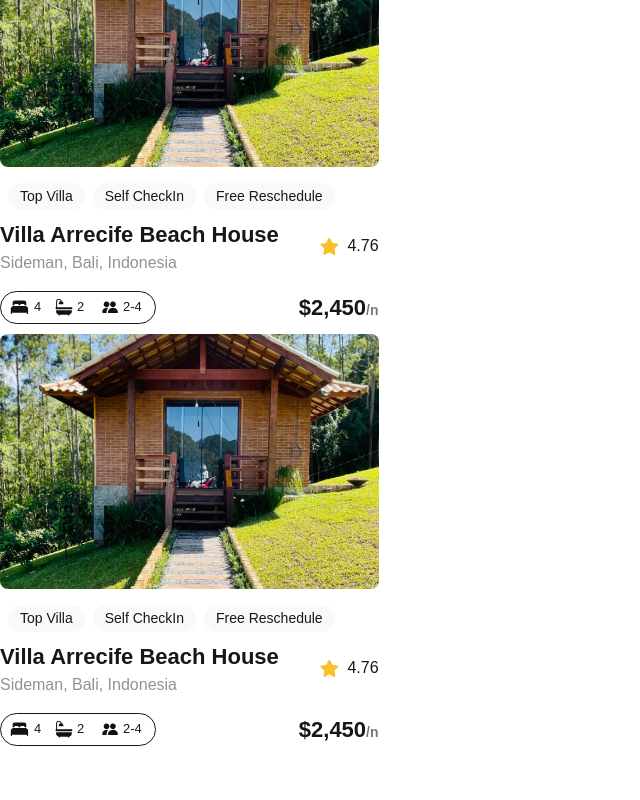
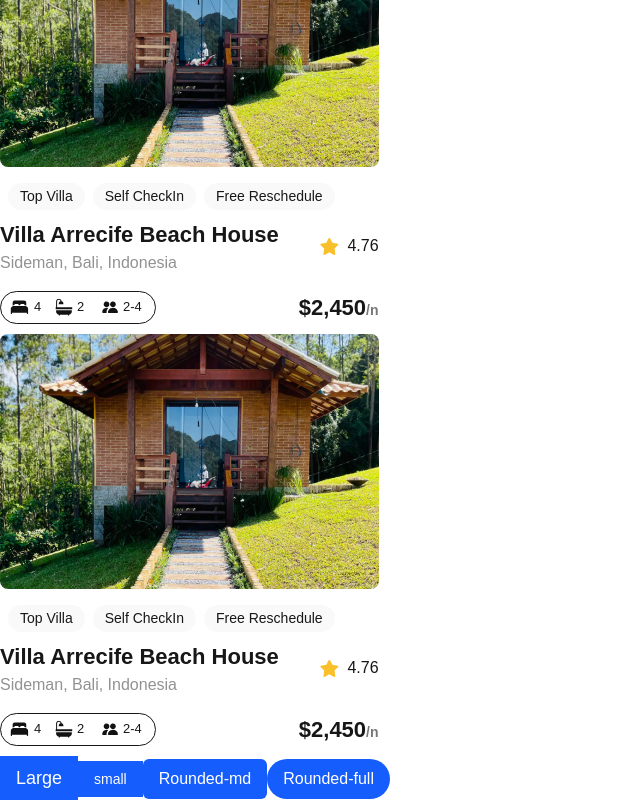
Before and after one commit to Ashraf-Magdy-Mostafa/alx-project-0x00-setup, a Next.js app in the folder alx-project-0x00/: page /landing in a window 1280 px wide. Shown: the part 538-1338 px from the top of the page, without its empty margins (0-640 px from the left). Before the commit the page ends 1294 px from the top, so only its background shows below. Built offline with nearby package versions, Linux system fonts and the light colour scheme.

Commit message:
created button component- added it to landing page

```diff
--- /dev/null
+++ b/alx-project-0x00/components/Button.tsx
@@ -0,0 +1,9 @@
+import React from 'react'
+import { ButtonProps } from '@/interfaces'
+function Button({ title, className, onclick }: ButtonProps) {
+    return (
+        <button className={`px-4 py-2 text-white bg-blue-600 hover:bg-blue-700 transition ${className}`}>{title}</button>
+    )
+}
+
+export default Button
--- a/alx-project-0x00/interfaces/index.ts
+++ b/alx-project-0x00/interfaces/index.ts
@@ -1,3 +1,9 @@
 export interface PillProps {
     title: string
 }
+
+export interface ButtonProps {
+    title: string;
+    className?: string;
+    onclick?: () => void;
+}
--- a/alx-project-0x00/pages/landing.tsx
+++ b/alx-project-0x00/pages/landing.tsx
@@ -1,5 +1,6 @@
 import React from 'react'
 import Card from '@/components/Card'
+import Button from '@/components/Button'
 
 function landing() {
     return (
@@ -9,6 +10,11 @@ function landing() {
             <Card />
             <Card />
 
+            <Button title="Large" className="text-lg" />
+            <Button title="small" className="text-sm" />
+            <Button title="Rounded-md" className="rounded-md" />
+            <Button title="Rounded-full" className="rounded-full" />
+
         </div>
     )
 }
```
